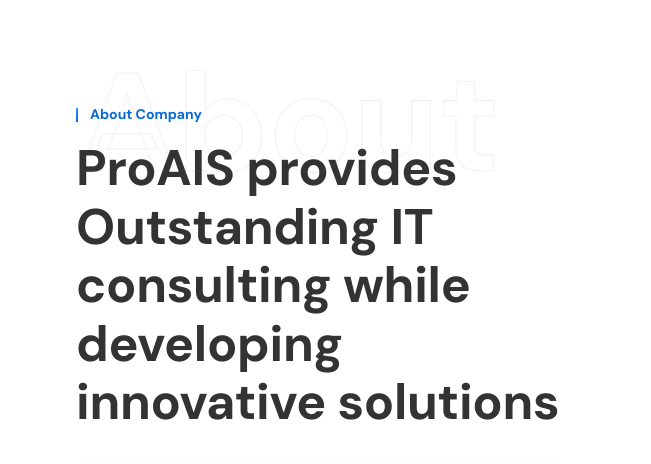
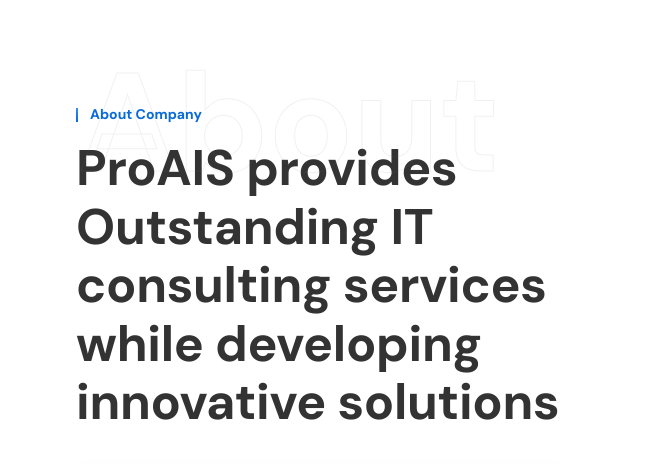
Before and after one commit to ajivy03/proAISWeb, a plain HTML site: page index.html in a window 1280 px wide. Shown: the part 1020-1484 px from the top of the page, 629-1280 px from the left. Drawn offline with Linux system fonts and the light colour scheme.

Commit message:
Add files via upload

```diff
--- a/index.html
+++ b/index.html
@@ -231,7 +231,7 @@
 						<div class="about-text-wrapper mb-30">
 							<h2 class="style-text">About</h2>
 							<h6 class="semi-title title-line">About Company</h6>
-							<h2 class="sect-title">ProAIS provides Outstanding IT consulting while developing innovative solutions</h2>
+							<h2 class="sect-title">ProAIS provides Outstanding IT consulting services while developing innovative solutions</h2>
 							<div class="quote-paragraph">
 								<p class="paragraph-title">Pro Artificial Intelligence & Information Technology Solutions LLC., endeavors to provide world class Information Technology consulting services while working on exploring and developing cutting edge AI solutions  .</p>
 								<!-- <h6>Alonso D. Wilimton <span>-Head Of Idea </span></h6> -->
```
